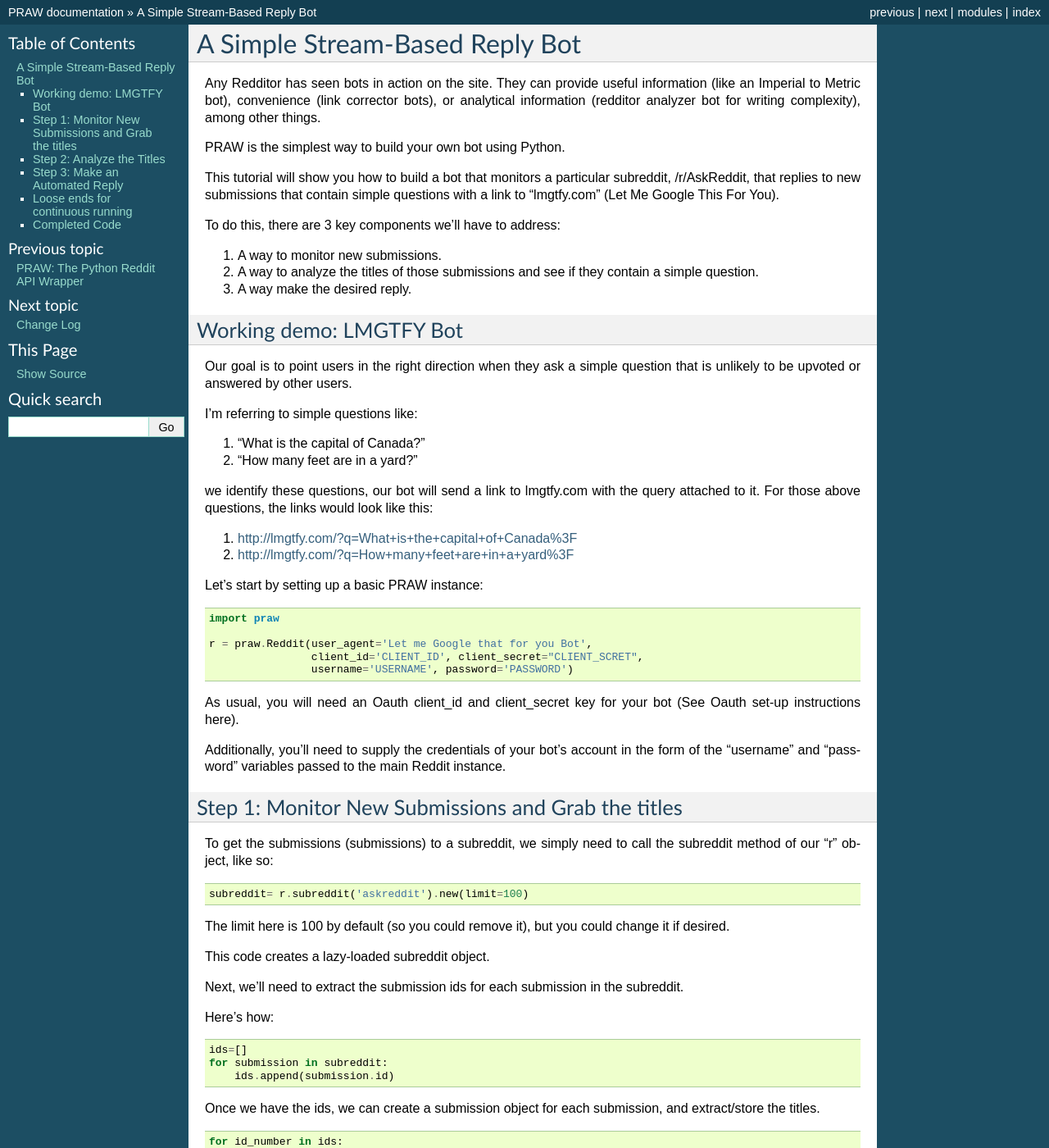
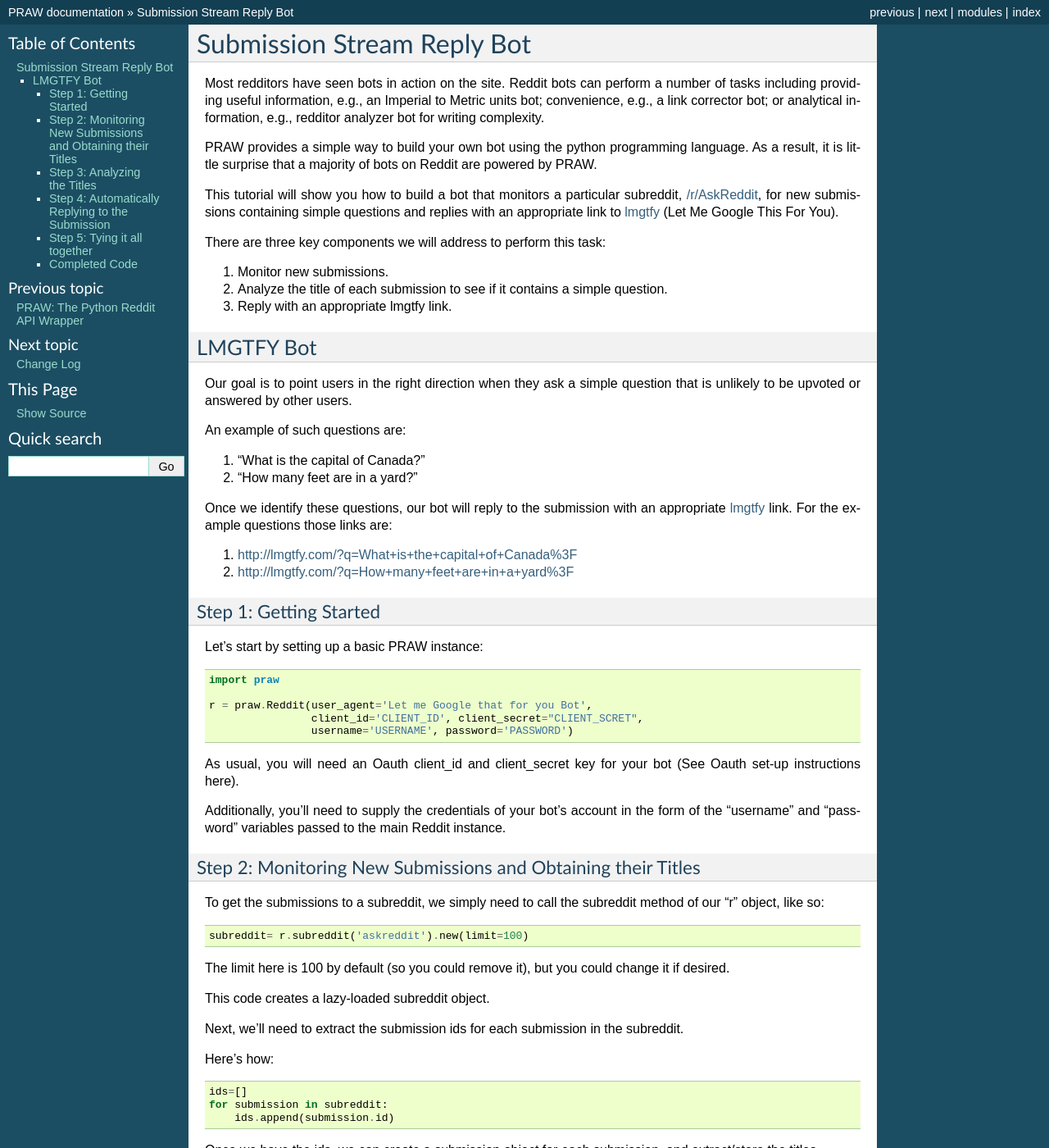
Before and after one commit to praw-dev/praw, a Sphinx documentation site: the page built from docs/pages/reply_bot.rst, in a window 1280 px wide and 1400 px high. Shown: the whole window at 82% size. Built offline with Sphinx 7.4.7, drawn with Linux system fonts in a browser that asks for light colours; the version number could not be read and is left out; some of the changed text lies outside the part shown.

Commit message:
Edit first two sections and fix all subsection headings.

```diff
--- a/docs/pages/reply_bot.rst
+++ b/docs/pages/reply_bot.rst
@@ -1,45 +1,52 @@
-A Simple Stream-Based Reply Bot
-===============================
+Submission Stream Reply Bot
+===========================
 
-Any Redditor has seen bots in action on the site. They can provide useful
-information (like an Imperial to Metric bot), convenience (link corrector
-bots), or analytical information (redditor analyzer bot for writing
-complexity), among other things.
+Most redditors have seen bots in action on the site. Reddit bots can perform a
+number of tasks including providing useful information, e.g., an Imperial to
+Metric units bot; convenience, e.g., a link corrector bot; or analytical
+information, e.g., redditor analyzer bot for writing complexity.
 
-PRAW is the simplest way to build your own bot using Python.
+PRAW provides a simple way to build your own bot using the python programming
+language. As a result, it is little surprise that a majority of bots on Reddit
+are powered by PRAW.
 
 This tutorial will show you how to build a bot that monitors a particular
-subreddit, /r/AskReddit, that replies to new submissions that contain simple
-questions with a link to "lmgtfy.com" (Let Me Google This For You).
+subreddit, `/r/AskReddit <https://www.reddit.com/r/AskReddit/>`_, for new
+submissions containing simple questions and replies with an appropriate link to
+`lmgtfy <http://lmgtfy.com/>`_ (Let Me Google This For You).
 
-To do this, there are 3 key components we'll have to address:
+There are three key components we will address to perform this task:
 
-1. A way to monitor new submissions.
+1. Monitor new submissions.
 
-2. A way to analyze the titles of those submissions and see if they contain a
-   simple question.
+2. Analyze the title of each submission to see if it contains a simple
+   question.
 
-3. A way make the desired reply.
+3. Reply with an appropriate lmgtfy link.
 
-Working demo: LMGTFY Bot
-------------------------
+LMGTFY Bot
+----------
 
 Our goal is to point users in the right direction when they ask a simple
 question that is unlikely to be upvoted or answered by other users.
 
-I'm referring to simple questions like:
+An example of such questions are:
 
 1. "What is the capital of Canada?"
 
 2. "How many feet are in a yard?"
 
-we identify these questions, our bot will send a link to lmgtfy.com with the
-query attached to it. For those above questions, the links would look like
-this:
+Once we identify these questions, our bot will reply to the submission with an
+appropriate `lmgtfy <http://lmgtfy.com/>`_ link. For the example questions
+those links are:
 
 1. http://lmgtfy.com/?q=What+is+the+capital+of+Canada%3F
 
 2. http://lmgtfy.com/?q=How+many+feet+are+in+a+yard%3F
+
+
+Step 1: Getting Started
+~~~~~~~~~~~~~~~~~~~~~~~
 
 Let's start by setting up a basic PRAW instance:
 
@@ -58,11 +65,11 @@ Additionally, you'll need to supply the credentials of your bot's account in
 the form of the "username" and "password" variables passed to the main Reddit
 instance.
 
-Step 1: Monitor New Submissions and Grab the titles
------------------------------------------------
+Step 2: Monitoring New Submissions and Obtaining their Titles
+~~~~~~~~~~~~~~~~~~~~~~~~~~~~~~~~~~~~~~~~~~~~~~~~~~~~~~~~~~~~~
 
-To get the submissions (submissions) to a subreddit, we simply need to call the
-subreddit method of our "r" object, like so:
+To get the submissions to a subreddit, we simply need to call the subreddit
+method of our "r" object, like so:
 
 .. code-block:: python
 
@@ -84,8 +91,8 @@ Here's how:
     for submission in subreddit:
         ids.append(submission.id)
 
-Once we have the ids, we can create a submission object for each submission, and
-extract/store the titles.
+Once we have the ids, we can create a submission object for each submission,
+and extract/store the titles.
 
 .. code-block:: python
 
@@ -93,8 +100,8 @@ extract/store the titles.
         submission = r.submission(id=id_number)
         title = submission.title.lower()
 
-Step 2: Analyze the Titles
---------------------------
+Step 3: Analyzing the Titles
+~~~~~~~~~~~~~~~~~~~~~~~~~~~~
 
 Now that we have the titles of the submissions in the "new" feed of /r/AskReddit,
 it's time to see if they contain a simple question in them.
@@ -126,8 +133,8 @@ contain any of these:
            if question_type in title:
                #make the reply
 
-Step 3: Make an Automated Reply
--------------------------------
+Step 4: Automatically Replying to the Submission
+~~~~~~~~~~~~~~~~~~~~~~~~~~~~~~~~~~~~~~~~~~~~~~~~
 
 We're almost there, the last part is to make a reply request to the Reddit
 API. Thankfully, it's really simple with PRAW.
@@ -169,10 +176,8 @@ bot account is brand new, you'll be limited in how many posts you can make
 until you build up some karma. You may also have to manually answer Captchas at
 the start.
 
-Loose ends for continuous running
----------------------------------
-
-Time to tie it altogther.
+Step 5: Tying it all together
+~~~~~~~~~~~~~~~~~~~~~~~~~~~~~
 
 The main thing that we're missing is a way to run the bot continuously, and to
 not do the same work twice.
@@ -180,12 +185,12 @@ not do the same work twice.
 In order to do that, we'll place all the main code inside a 'while' loop.
 
 As for the second part, when your 'subreddit' object returns the information
-about the AskReddit submissions, they are returned in order, just like you would
-see if you visited /r/AskReddit/new yourself.
+about the AskReddit submissions, they are returned in order, just like you
+would see if you visited /r/AskReddit/new yourself.
 
-So in order to prevent our bot from checking the same submissions twice, we only
-need to record the most recent submission ID, and check it when the while loop is
-executed next.
+So in order to prevent our bot from checking the same submissions twice, we
+only need to record the most recent submission ID, and check it when the while
+loop is executed next.
 
 .. code-block:: python
 
@@ -210,11 +215,11 @@ duplicate work:
         position = ids.index(latest_id)
         ids=ids[0:position]
 
-This checks to see if we've already checked any submissions in our newly created
-list of ids before, and cleaves off those old submissions if we have.
+This checks to see if we've already checked any submissions in our newly
+created list of ids before, and cleaves off those old submissions if we have.
 
 Completed Code
---------------
+~~~~~~~~~~~~~~
 
 The final code will show you how all these pieces fit together.
 
```
